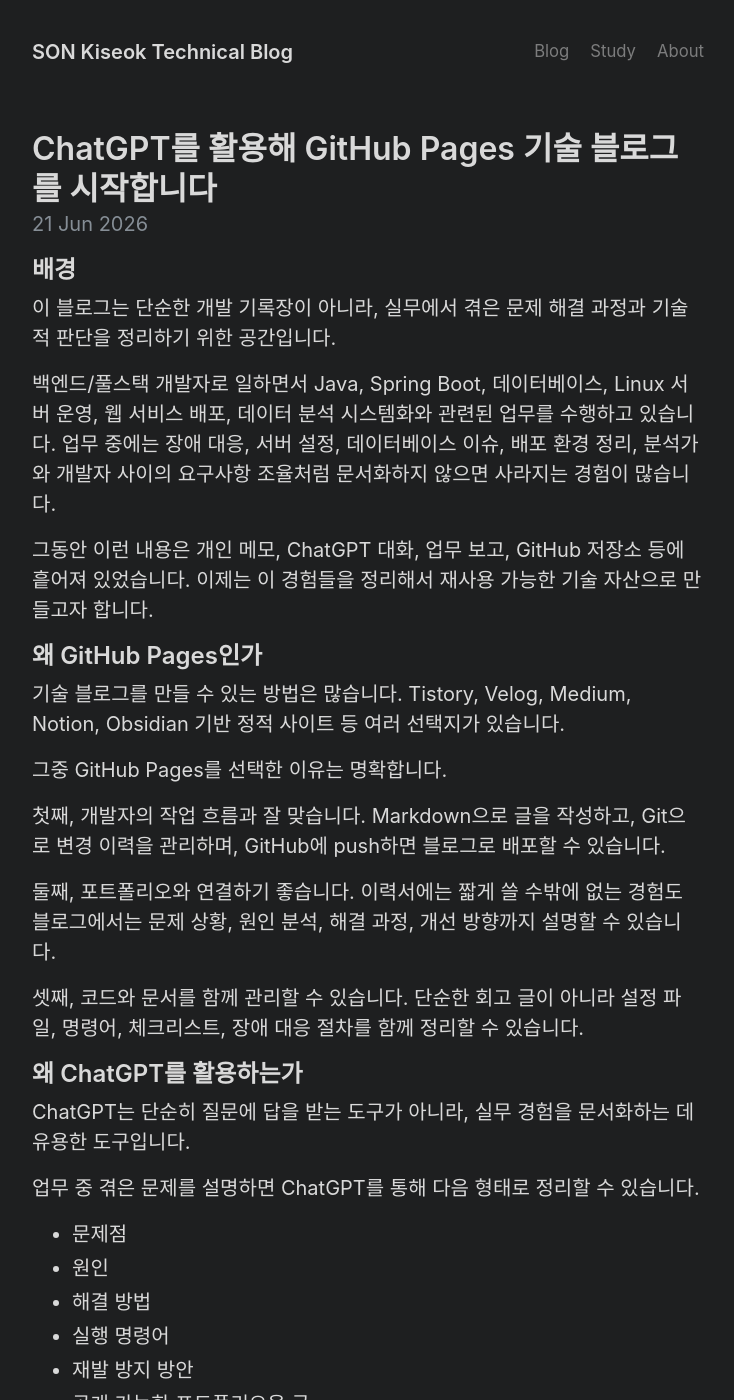
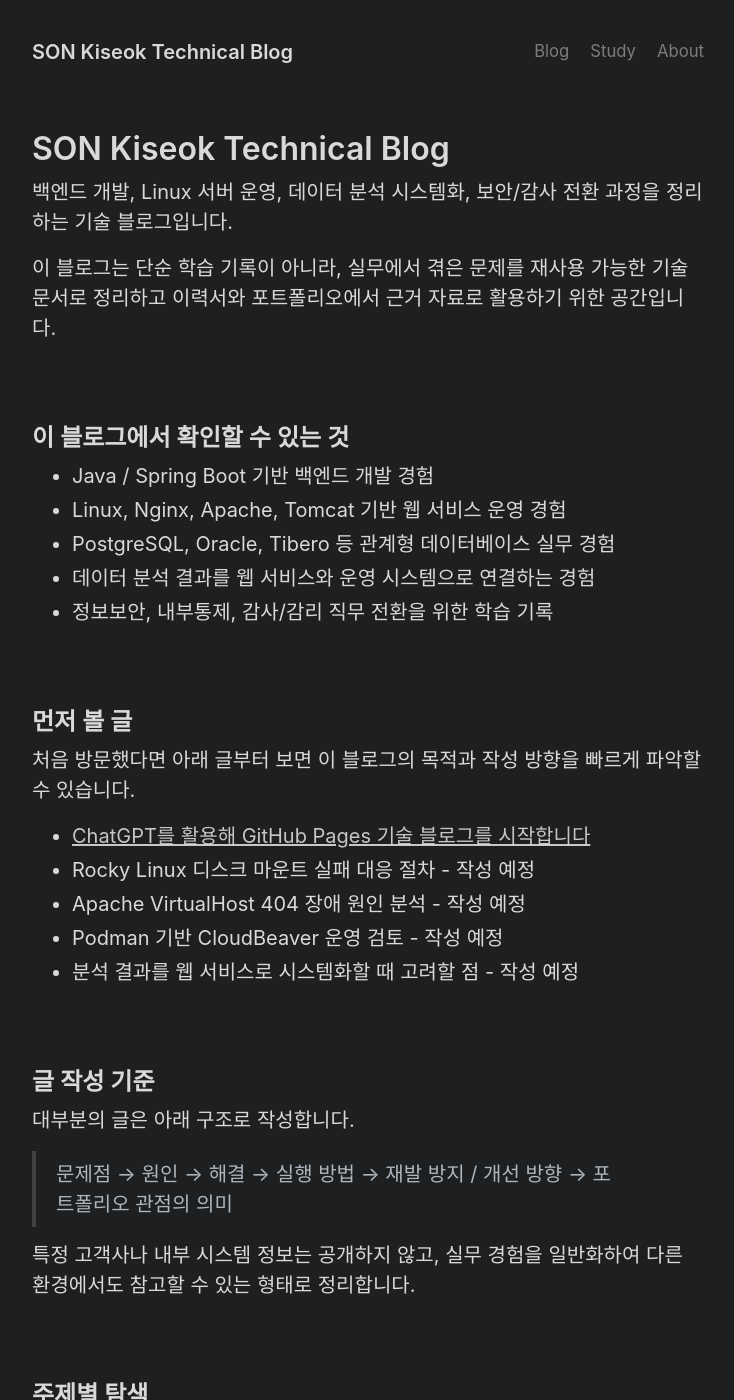
Before and after one commit to son1004007/son1004007.github.io, a Jekyll site: the page built from index.html, in a window 1280 px wide and 1400 px high. Shown: the whole window, without its empty margins (272-1006 px from the left). Built offline with Jekyll 4.4.1, drawn with Linux system fonts in a browser that asks for light colours; the list of posts is cut into pages by our own code; some of the changed text lies outside the part shown.

Commit message:
layout: add portfolio-oriented home page

```diff
--- a/index.html
+++ b/index.html
@@ -2,6 +2,88 @@
 layout: default
 title: Home
 ---
+
+<section class="post">
+  <h1 class="post-title">SON Kiseok Technical Blog</h1>
+
+  <p>
+    백엔드 개발, Linux 서버 운영, 데이터 분석 시스템화, 보안/감사 전환 과정을 정리하는 기술 블로그입니다.
+  </p>
+
+  <p>
+    이 블로그는 단순 학습 기록이 아니라, 실무에서 겪은 문제를 재사용 가능한 기술 문서로 정리하고
+    이력서와 포트폴리오에서 근거 자료로 활용하기 위한 공간입니다.
+  </p>
+</section>
+
+<section class="post">
+  <h2>이 블로그에서 확인할 수 있는 것</h2>
+
+  <ul>
+    <li>Java / Spring Boot 기반 백엔드 개발 경험</li>
+    <li>Linux, Nginx, Apache, Tomcat 기반 웹 서비스 운영 경험</li>
+    <li>PostgreSQL, Oracle, Tibero 등 관계형 데이터베이스 실무 경험</li>
+    <li>데이터 분석 결과를 웹 서비스와 운영 시스템으로 연결하는 경험</li>
+    <li>정보보안, 내부통제, 감사/감리 직무 전환을 위한 학습 기록</li>
+  </ul>
+</section>
+
+<section class="post">
+  <h2>먼저 볼 글</h2>
+
+  <p>
+    처음 방문했다면 아래 글부터 보면 이 블로그의 목적과 작성 방향을 빠르게 파악할 수 있습니다.
+  </p>
+
+  <ul>
+    <li>
+      <a href="{{ '/career/2026/06/21/start-github-pages-blog-with-chatgpt/' | relative_url }}">
+        ChatGPT를 활용해 GitHub Pages 기술 블로그를 시작합니다
+      </a>
+    </li>
+    <li>Rocky Linux 디스크 마운트 실패 대응 절차 - 작성 예정</li>
+    <li>Apache VirtualHost 404 장애 원인 분석 - 작성 예정</li>
+    <li>Podman 기반 CloudBeaver 운영 검토 - 작성 예정</li>
+    <li>분석 결과를 웹 서비스로 시스템화할 때 고려할 점 - 작성 예정</li>
+  </ul>
+</section>
+
+<section class="post">
+  <h2>글 작성 기준</h2>
+
+  <p>
+    대부분의 글은 아래 구조로 작성합니다.
+  </p>
+
+  <blockquote>
+    문제점 → 원인 → 해결 → 실행 방법 → 재발 방지 / 개선 방향 → 포트폴리오 관점의 의미
+  </blockquote>
+
+  <p>
+    특정 고객사나 내부 시스템 정보는 공개하지 않고, 실무 경험을 일반화하여 다른 환경에서도 참고할 수 있는 형태로 정리합니다.
+  </p>
+</section>
+
+<section class="post">
+  <h2>주제별 탐색</h2>
+
+  <ul>
+    <li><strong>Backend</strong>: Java, Spring Boot, JSP, MyBatis, REST API</li>
+    <li><strong>Database</strong>: PostgreSQL, Oracle, Tibero, SQL, 데이터 모델링</li>
+    <li><strong>Infrastructure</strong>: Linux, Nginx, Apache, Tomcat, SSL, Podman</li>
+    <li><strong>Data Systemization</strong>: 분석 결과의 서비스화, 운영 시스템 연계</li>
+    <li><strong>Security & Audit</strong>: 정보보안, 내부통제, CISA, ISMS-P</li>
+    <li><strong>Project Management</strong>: PMP, 요구사항 정리, 업무일지, 고객 커뮤니케이션</li>
+  </ul>
+
+  <p>
+    자세한 소개는 <a href="{{ '/about/' | relative_url }}">About</a>, 학습 방향은 <a href="{{ '/study/' | relative_url }}">Study</a>에서 확인할 수 있습니다.
+  </p>
+</section>
+
+<section class="post">
+  <h2>최신 글</h2>
+</section>
 
 <div class="posts">
   {% for post in paginator.posts %}
@@ -14,7 +96,11 @@
 
     <time datetime="{{ post.date | date_to_xmlschema }}" class="post-date">{{ post.date | date_to_string }}</time>
 
-    {{ post.content }}
+    {{ post.excerpt }}
+
+    <p>
+      <a href="{{ post.url | relative_url }}">Read more</a>
+    </p>
   </article>
   {% endfor %}
 </div>
@@ -26,7 +112,7 @@
     <span class="pagination-item older">Older</span>
   {% endif %}
   {% if paginator.previous_page %}
-    <a class="pagination-item newer" href="{{ paginator.previous_page_path | prepend: relative_url }}">Newer</a>
+    <a class="pagination-item newer" href="{{ paginator.previous_page_path | relative_url }}">Newer</a>
   {% else %}
     <span class="pagination-item newer">Newer</span>
   {% endif %}
```
